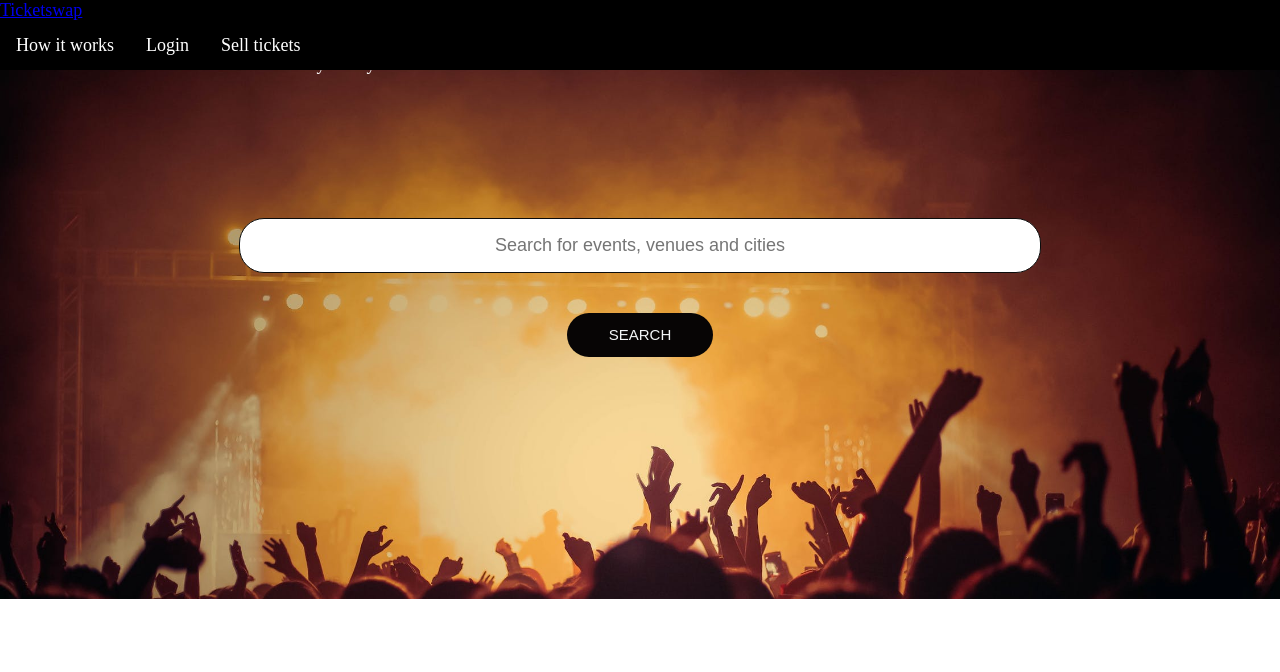
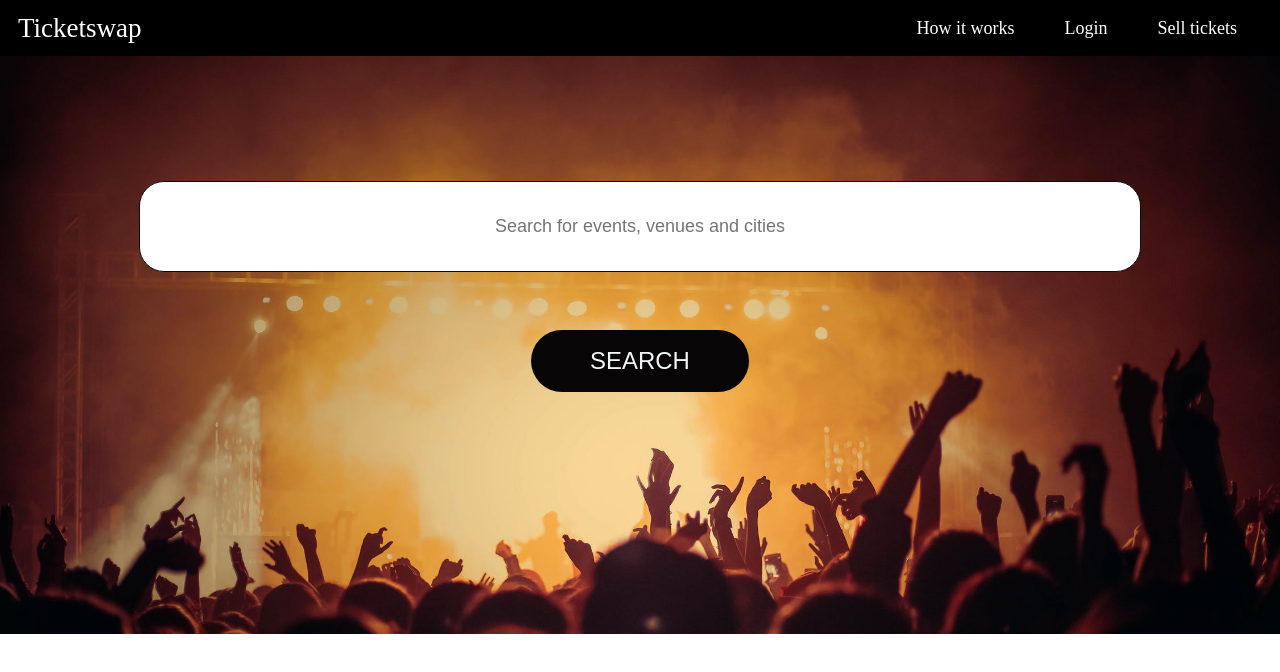
Before and after one commit to YvCodeHong/TicketSwapclone.js, a React (Create React App) app: page / in a window 1280 px wide. Shown: the top 672 px of the page. Built offline with nearby package versions, Linux system fonts and the light colour scheme; a web font is replaced by a local one.

Commit message:
add toolbar style

```diff
--- a/public/index.html
+++ b/public/index.html
@@ -26,7 +26,7 @@
       work correctly both with client-side routing and a non-root public URL.
       Learn how to configure a non-root public URL by running `npm run build`.
     -->
-    <title>TicketSwap</title>
+    <title>TicketSwap: The place to buy and sell tickets</title>
   </head>
   <body>
     <noscript>You need to enable JavaScript to run this app.</noscript>
--- a/src/Components/App/App.css
+++ b/src/Components/App/App.css
@@ -37,7 +37,7 @@ input:focus {
   background-size: cover;
   background-position: no-repeat;
   font-family: 'Baloo Bhaina', cursive;
-   font-weight: 500;
+  font-weight: 500;
   color: #fff;
 }
 
--- a/src/Components/App/App.js
+++ b/src/Components/App/App.js
@@ -8,9 +8,8 @@ class App extends React.Component {
   render() {
     return (
       <div class="App">
-        <Toolbar />
-        <main style={{marginTop: '54px'}}></main>
-        <p>The safest way to buy and sell e-tickets</p>
+          <Toolbar />
+        <main style={{marginTop: '56px'}}></main>
            <SearchBar />
       </div>
     )
--- a/src/Components/SearchBar/SearchBar.css
+++ b/src/Components/SearchBar/SearchBar.css
@@ -7,11 +7,11 @@
 }
 
 .SearchBar input {
-  width: 800px;
-  padding: .88rem 0;
+  width: 1000px;
+  padding: 1.88rem 0;
   border: 1px solid ;
   border-radius: 25px;
-  margin-bottom: 2.22rem;
+  margin-bottom: 3.22rem;
   color: #0b0c0c;
   text-align: center;
   font-size: 1rem;
@@ -23,12 +23,12 @@
 
 .SearchButton {
   cursor: pointer;
-  width: 8.11rem;
-  padding: .77rem 0;
+  width: 12.11rem;
+  padding: .97rem 0;
   border-radius: 54px;
   background-color: #070505;
   text-align: center;
-  font-size: .833rem;
+  font-size: 1.33rem;
   transition: background-color .25s;
   border: 0px;
   color: #f3f6f7;
--- a/src/Components/Toolbar/Toolbar.css
+++ b/src/Components/Toolbar/Toolbar.css
@@ -5,9 +5,42 @@
     width: 100%;
     background: black;
     height: 56px;
-
+}
+.toolbar_navigation {
+    display: flex;
+    height: 100%;
+    align-items: center;
+    padding: 0 1rem;
 }
 
-.toolbar_logo {
+.toolbar_navigation-items ul {
+    list-style: none;
+    margin: 0;
+    padding: 0;
+    display: flex;
+}
+
+.toolbar_navigation-items li {
+    padding: 0 0.5rem;
+}
+
+
+.toolbar_navigation-items a {
     color: white;
+    text-decoration: none;
 }
+
+.toolbar_navigation-items a:hover,
+.toolbar_navigation-items a:active {
+    color: #fa923f;
+}
+
+.toolbar_logo a {
+    color: white;
+    text-decoration: none;
+    font-size: 1.5rem;
+}
+
+.spacer {
+    flex: 1;
+}
--- a/src/Components/Toolbar/Toolbar.js
+++ b/src/Components/Toolbar/Toolbar.js
@@ -6,8 +6,8 @@ const toolbar = props => (
         <nav className="toolbar_navigation">
             <div></div>
             <div className="toolbar_logo"><a href="/">Ticketswap</a></div>
-            <div className="toolbar_navigation-items"></div>
-            <div>
+            <div className="spacer" />
+            <div className="toolbar_navigation-items">
                 <ul>
                     <li><a href="/">How it works</a></li>
                     <li><a href="/">Login</a></li>
```
